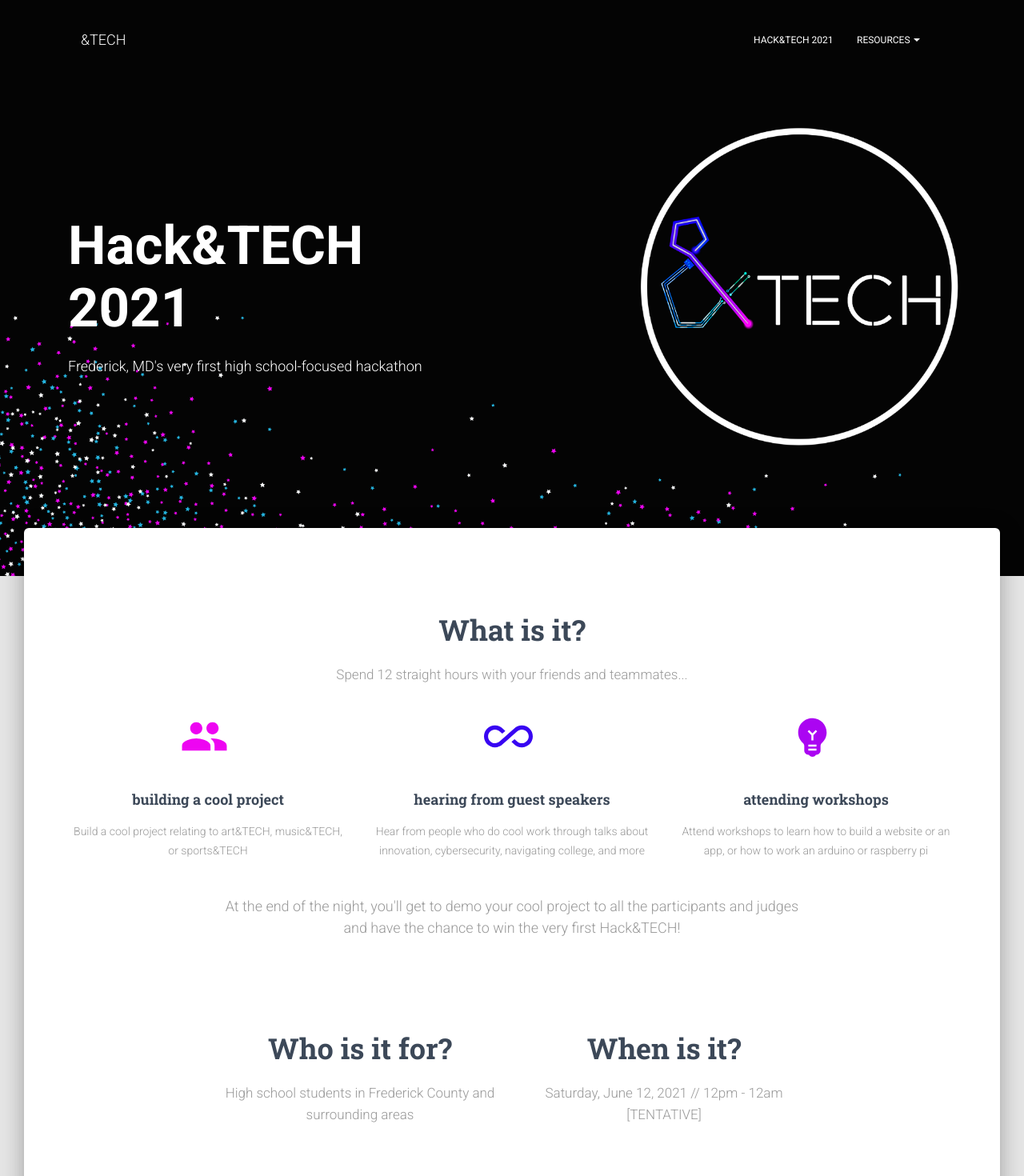
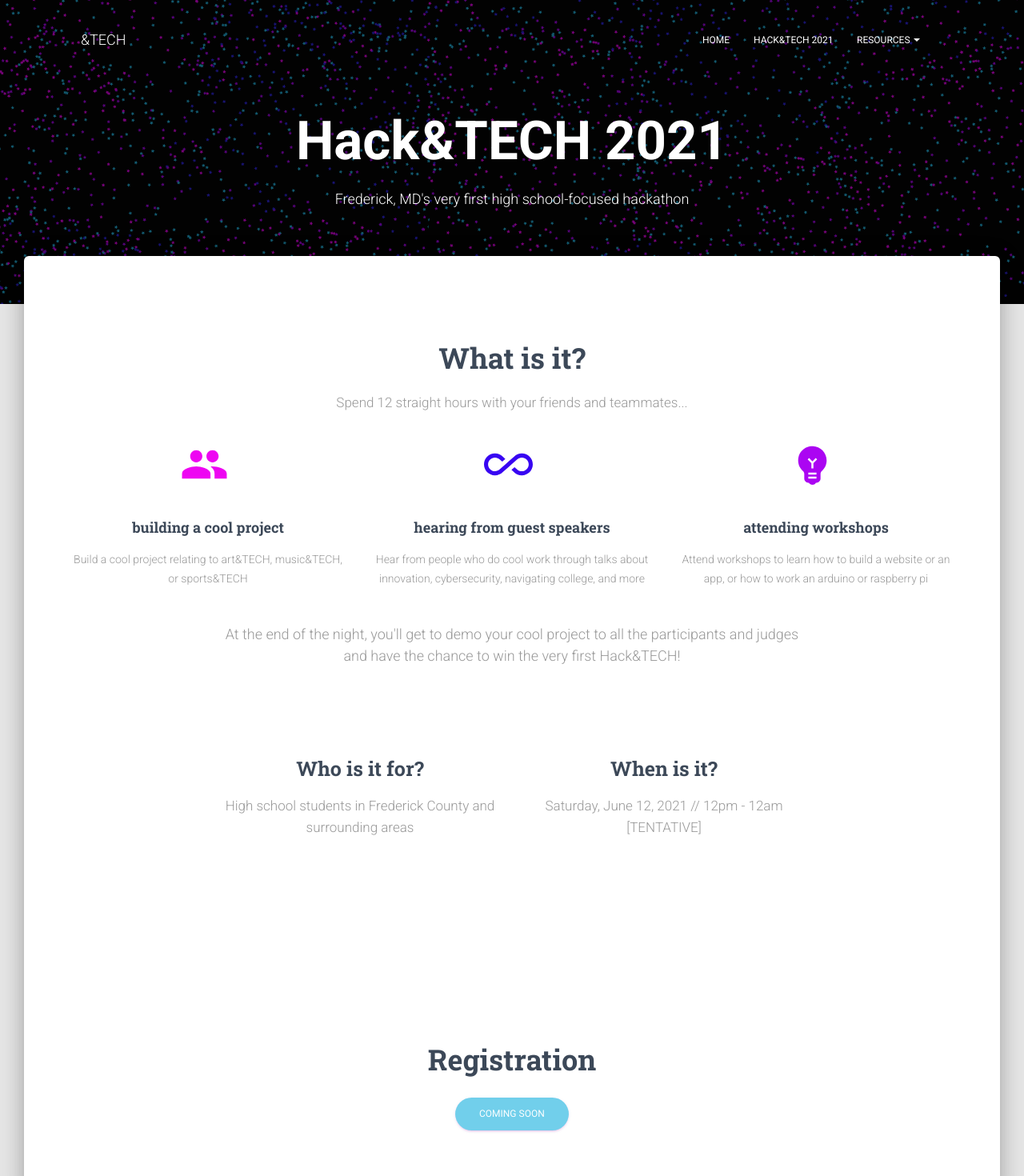
Before and after one commit to kdreyes/andtech-website-frontend, a React (Create React App) app: page /hackandtech in a window 1280 px wide. Shown: the top 1470 px of the page at 80% size. Built offline with nearby package versions, Linux system fonts and the light colour scheme.

Commit message:
hackandtech page formatting and home button add

```diff
--- /dev/null
+++ b/src/assets/jss/material-kit-react/views/hackathonPage.js
@@ -0,0 +1,39 @@
+import { container } from "assets/jss/material-kit-react.js";
+
+const hackathonPageStyle = {
+  container: {
+    zIndex: "12",
+    color: "#FFFFFF",
+    textAlign: "center",
+    ...container
+  },
+  title: {
+    fontSize: "4.2rem",
+    fontWeight: "600",
+    display: "inline-block",
+    position: "relative",
+    marginTop: "30px",
+    minHeight: "32px",
+    color: "#FFFFFF",
+    textDecoration: "none",
+    textAlign: "center"
+  },
+  subtitle: {
+    fontSize: "1.313rem",
+    maxWidth: "500px",
+    margin: "10px auto 0"
+  },
+  main: {
+    background: "#FFFFFF",
+    position: "relative",
+    zIndex: "3"
+  },
+  mainRaised: {
+    margin: "-60px 30px 0px",
+    borderRadius: "6px",
+    boxShadow:
+      "0 16px 24px 2px rgba(0, 0, 0, 0.14), 0 6px 30px 5px rgba(0, 0, 0, 0.12), 0 8px 10px -5px rgba(0, 0, 0, 0.2)"
+  }
+};
+
+export default hackathonPageStyle;
--- a/src/components/Header/HeaderLinks.js
+++ b/src/components/Header/HeaderLinks.js
@@ -29,6 +29,15 @@ export default function HeaderLinks(props) {
   const classes = useStyles();
   return (
     <List className={classes.list}>
+      <ListItem className={classes.listItem}>
+        <Button
+          href="/"
+          color="transparent"
+          className={classes.navLink}
+        >
+          Home
+        </Button>
+      </ListItem>
       <ListItem className={classes.listItem}>
         <Button
           href="/hackandtech"
--- a/src/views/HackathonPage/HackathonPage.js
+++ b/src/views/HackathonPage/HackathonPage.js
@@ -14,16 +14,17 @@ import GridItem from "components/Grid/GridItem.js";
 import HeaderLinks from "components/Header/HeaderLinks.js";
 import Parallax from "components/Parallax/Parallax.js";
 
-import styles from "assets/jss/material-kit-react/views/landingPage.js";
+import styles from "assets/jss/material-kit-react/views/hackathonPage.js";
 
 // Sections for this page
 import AboutSection from "./Sections/AboutSection.js";
+import RegistrationSection from "./Sections/RegistrationSection.js";
 
 const dashboardRoutes = [];
 
 const useStyles = makeStyles(styles);
 
-export default function LandingPage(props) {
+export default function HackathonPage(props) {
   const classes = useStyles();
   const { ...rest } = props;
   return (
@@ -40,10 +41,10 @@ export default function LandingPage(props) {
         }}
         {...rest}
       />
-      <Parallax image={require("assets/img/landing-bg.png")}>
+      <Parallax small filter image={require("assets/img/hackandtech-bg.png")}>
         <div className={classes.container}>
-          <GridContainer>
-            <GridItem xs={12} sm={12} md={6}>
+          <GridContainer justify="center">
+            <GridItem xs={12}>
               <h1 className={classes.title}>Hack&amp;TECH 2021</h1>
               <h4>
                 Frederick, MD's very first high school-focused hackathon
@@ -56,6 +57,7 @@ export default function LandingPage(props) {
         <div className={classes.container}>
           {/* sections go here */}
           <AboutSection />
+          <RegistrationSection />
         </div>
       </div>
       <Footer />
--- a/src/views/HackathonPage/Sections/AboutSection.js
+++ b/src/views/HackathonPage/Sections/AboutSection.js
@@ -70,13 +70,13 @@ export default function AboutSection() {
       </GridContainer>
       <GridContainer justify="center" className={classes.section}>
         <GridItem xs={12} sm={6} md={4}>
-          <h2 className={classes.title}>Who is it for?</h2>
+          <h3 className={classes.title}>Who is it for?</h3>
           <h5 className={classes.description}>
             High school students in Frederick County and surrounding areas
           </h5>
         </GridItem>
         <GridItem xs={12} sm={6} md={4}>
-          <h2 className={classes.title}>When is it?</h2>
+          <h3 className={classes.title}>When is it?</h3>
           <h5 className={classes.description}>
             Saturday, June 12, 2021 // 12pm - 12am [TENTATIVE]
           </h5>
--- /dev/null
+++ b/src/views/HackathonPage/Sections/RegistrationSection.js
@@ -0,0 +1,38 @@
+import React from "react";
+// @material-ui/core components
+import { makeStyles } from "@material-ui/core/styles";
+
+// @material-ui/icons
+import GroupIcon from '@material-ui/icons/Group';
+import AllInclusiveIcon from '@material-ui/icons/AllInclusive';
+import EmojiObjectsIcon from '@material-ui/icons/EmojiObjects';
+import CodeIcon from '@material-ui/icons/Code';
+// core components
+import GridContainer from "components/Grid/GridContainer.js";
+import GridItem from "components/Grid/GridItem.js";
+import InfoArea from "components/InfoArea/InfoArea.js";
+import Button from "components/CustomButtons/Button.js";
+
+import styles from "assets/jss/material-kit-react/views/landingPageSections/productStyle.js";
+
+const useStyles = makeStyles(styles);
+
+export default function RegistrationSection() {
+  const classes = useStyles();
+  return (
+    <div className={classes.section}>
+      <GridContainer justify="center">
+        <GridItem xs={12} sm={12} md={8}>
+          <h2 className={classes.title}>Registration</h2>
+          <Button
+            color="primary"
+            round
+            disabled
+          >
+            Coming Soon
+          </Button>
+        </GridItem>
+      </GridContainer>
+    </div>
+  );
+}
--- a/src/views/ProfilePage/ProfilePage.js
+++ b/src/views/ProfilePage/ProfilePage.js
@@ -56,7 +56,18 @@ export default function ProfilePage(props) {
         }}
         {...rest}
       />
-      <Parallax small filter image={require("assets/img/profile-bg.jpg")} />
+      <Parallax small filter image={require("assets/img/profile-bg.jpg")}>
+        <div className={classes.container}>
+          <GridContainer justify="center">
+            <GridItem>
+              <h1 className={classes.title}>Hack&amp;TECH 2021</h1>
+              <h4>
+                Frederick, MD's very first high school-focused hackathon
+              </h4>
+            </GridItem>
+          </GridContainer>
+        </div>
+      </Parallax>
       <div className={classNames(classes.main, classes.mainRaised)}>
         <div>
           <div className={classes.container}>
```
Also changed, not shown: src/assets/img/hackandtech-bg.png (added).
